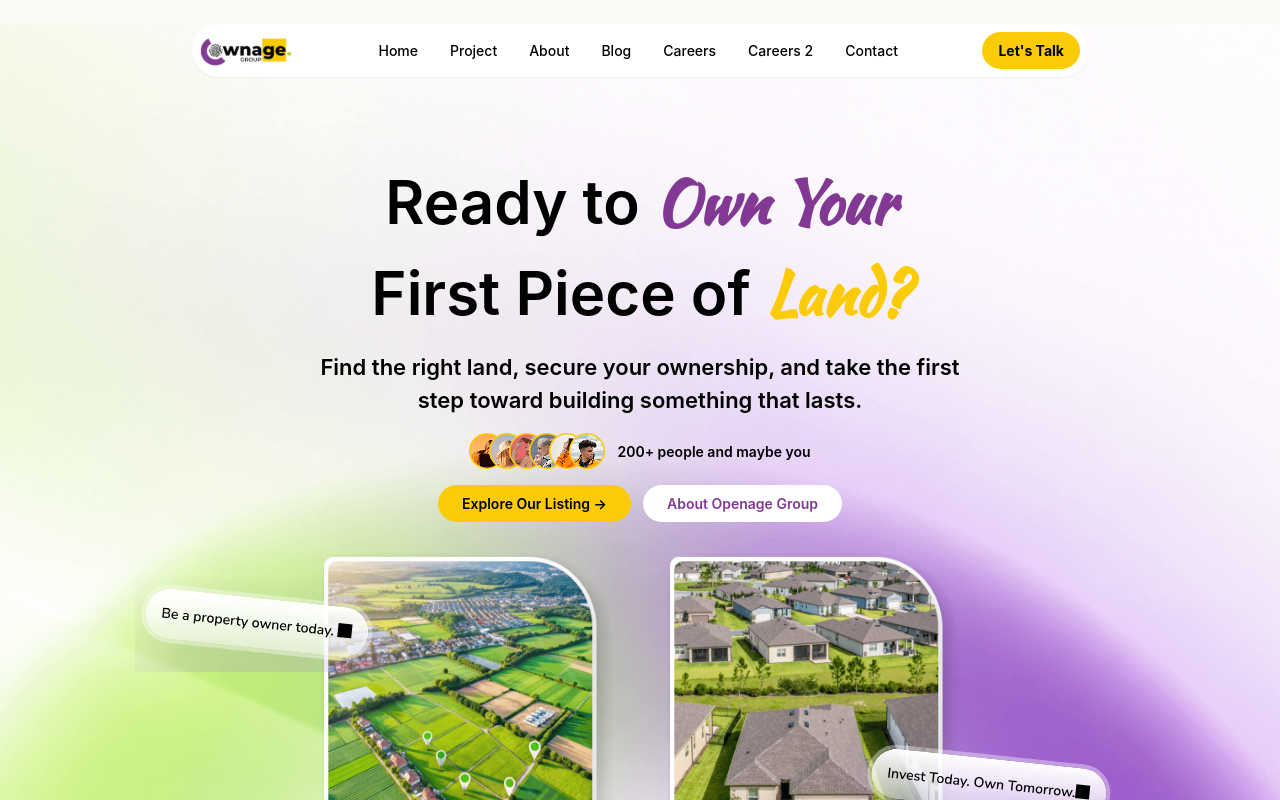
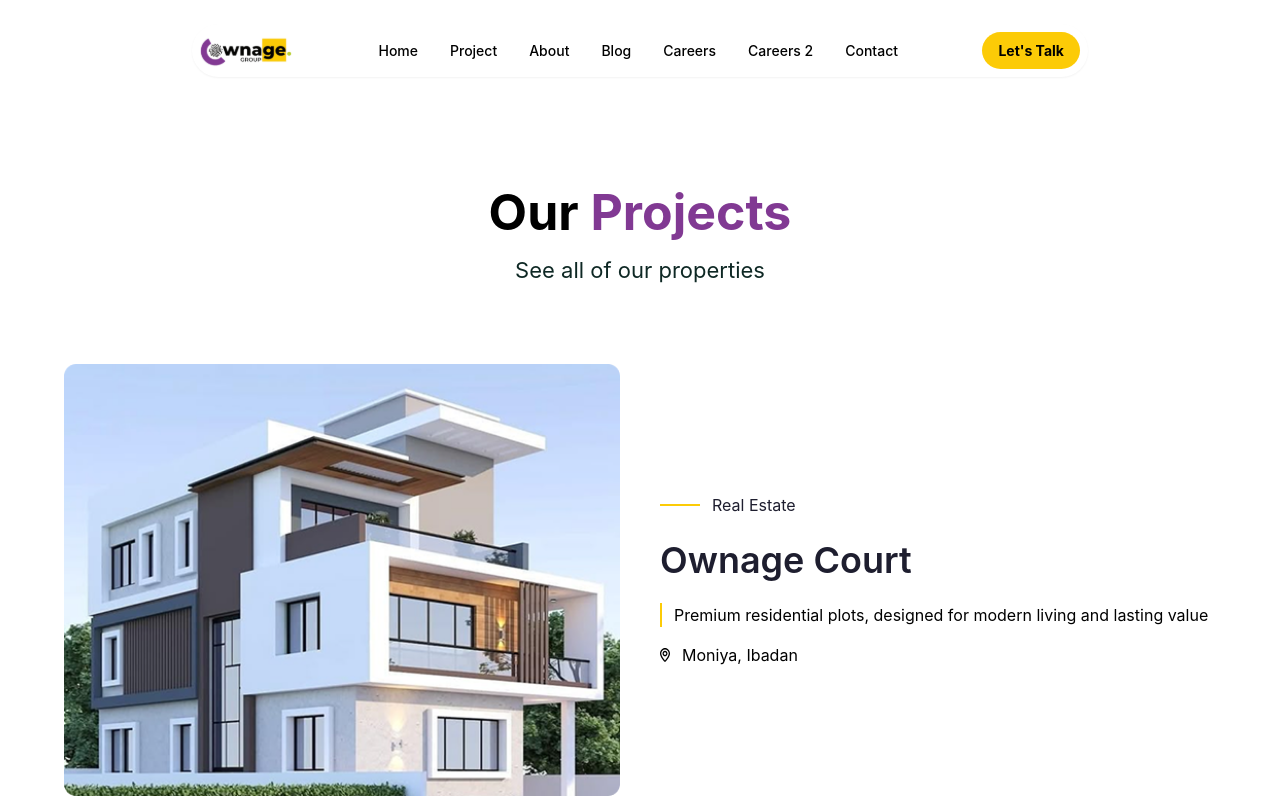
Before and after one commit to Frokesy/ownage, a React (Vite) app: page /project in a window 1280 px wide. Shown: the top 800 px of the page. Built offline with nearby package versions, Linux system fonts and the light colour scheme.

Commit message:
designed project page

```diff
--- a/src/App.tsx
+++ b/src/App.tsx
@@ -1,16 +1,17 @@
-import { Route, Routes } from 'react-router-dom'
-import Hero from './components/defaults/Hero';
-import WhoWeAre from './components/home/WhoWeAre';
-import Services from './components/home/Services';
-import TheWhy from './components/home/TheWhy';
-import Experts from './components/home/Experts';
-import Testimonials from './components/home/Testimonials';
-import Blog from './components/home/Blog';
-import Cta from './components/home/Cta';
-import Footer from './components/defaults/Footer';
-import Contact from './pages/Contact';
-import SiteBlog from './pages/Blog';
-import BlogArticle from './pages/BlogArticle';
+import { Route, Routes } from "react-router-dom";
+import Hero from "./components/defaults/Hero";
+import WhoWeAre from "./components/home/WhoWeAre";
+import Services from "./components/home/Services";
+import TheWhy from "./components/home/TheWhy";
+import Experts from "./components/home/Experts";
+import Testimonials from "./components/home/Testimonials";
+import Blog from "./components/home/Blog";
+import Cta from "./components/home/Cta";
+import Footer from "./components/defaults/Footer";
+import Contact from "./pages/Contact";
+import SiteBlog from "./pages/Blog";
+import BlogArticle from "./pages/BlogArticle";
+import Project from "./pages/Project";
 
 const Home = () => {
   return (
@@ -25,18 +26,19 @@
       <Cta />
       <Footer />
     </div>
-  )
-}
+  );
+};
 
 const App = () => (
   <Routes>
     <Route path="/" element={<Home />} />
+    <Route path="/project" element={<Project />} />
     <Route path="/blog" element={<SiteBlog />} />
     <Route path="/blog/:slug" element={<BlogArticle />} />
     <Route path="/contact" element={<Contact />} />
 
     <Route path="*" element={<Home />} />
   </Routes>
-)
+);
 
-export default App
+export default App;
--- /dev/null
+++ b/src/pages/Project.tsx
@@ -0,0 +1,94 @@
+import React from "react";
+import TopNav from "../components/defaults/TopNav";
+import Footer from "../components/defaults/Footer";
+import { LocationIcon } from "../components/icons";
+
+const Project = () => {
+  const properties = [
+    {
+      id: 1,
+      img: "/project-dummy.png",
+      category: "Real Estate",
+      title: "Ownage Court",
+      desc: "Premium residential plots, designed for modern living and lasting value",
+      location: "Moniya, Ibadan",
+    },
+    {
+      id: 2,
+      img: "/project-dummy.png",
+      category: "Real Estate",
+      title: "Ownage Court",
+      desc: "Premium residential plots, designed for modern living and lasting value",
+      location: "Moniya, Ibadan",
+    },
+    {
+      id: 3,
+      img: "/project-dummy.png",
+      category: "Real Estate",
+      title: "Ownage Court",
+      desc: "Premium residential plots, designed for modern living and lasting value",
+      location: "Moniya, Ibadan",
+    },
+    {
+      id: 4,
+      img: "/project-dummy.png",
+      category: "Real Estate",
+      title: "Ownage Court",
+      desc: "Premium residential plots, designed for modern living and lasting value",
+      location: "Moniya, Ibadan",
+    },
+  ];
+  return (
+    <div className="min-h-screen bg-white">
+      <header className="flex justify-center px-4 py-6">
+        <TopNav />
+      </header>
+
+      <div className="flex flex-col items-center justify-center space-y-3 px-5 py-10 text-center sm:py-14 lg:py-20">
+        <h1 className="text-[38px] font-bold leading-tight sm:text-[50px]">
+          Our <span className="text-purple-20">Projects</span>
+        </h1>
+        <p className="max-w-xl text-[16px] leading-7 text-[#0E2824] sm:text-[18px] lg:text-[22px]">
+          See all of our properties
+        </p>
+      </div>
+
+      <div className="flex flex-col space-y-16 w-[90%] mx-auto">
+        {properties.map((property) => (
+          <div
+            key={property.id}
+            className={`flex items-center ${property.id % 2 ? 'lg:flex-row flex-col' : 'lg:flex-row-reverse flex-col' } justify-between lg:space-y-0 space-y-10 lg:space-x-10`}
+          >
+            <div className="lg:w-[50%]">
+              <img
+                src={property.img}
+                alt="property-img"
+                className="w-full object-cover"
+              />
+            </div>
+            <div className="lg:space-y-4 space-y-3 lg:w-[50%]">
+              <div className="flex items-center space-x-3">
+                <div className="h-0.5 w-10 bg-orange-20"></div>
+                <p className="text-[#1E1E2F] lg:text-[16px] text-[14px]">{property.category}</p>
+              </div>
+              <h2 className="text-[#1E1E2F] lg:text-[36px] text-[20px] font-semibold">
+                {property.title}
+              </h2>
+              <p className="border-l-2 border-orange-20 pl-3 lg:text-[16px] text-[14px]">{property.desc}</p>
+              <div className="flex items-center space-x-3">
+                <LocationIcon />
+                <span className="lg:text-[16px] text-[12px]">{property.location}</span>
+              </div>
+            </div>
+          </div>
+        ))}
+      </div>
+
+      <div className="lg:mt-20 mt-10">
+        <Footer />
+      </div>
+    </div>
+  );
+};
+
+export default Project;
```
